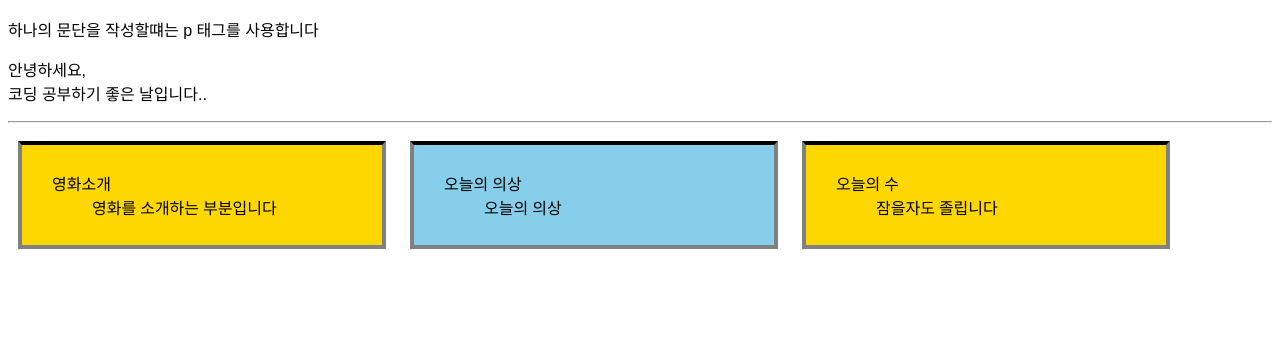
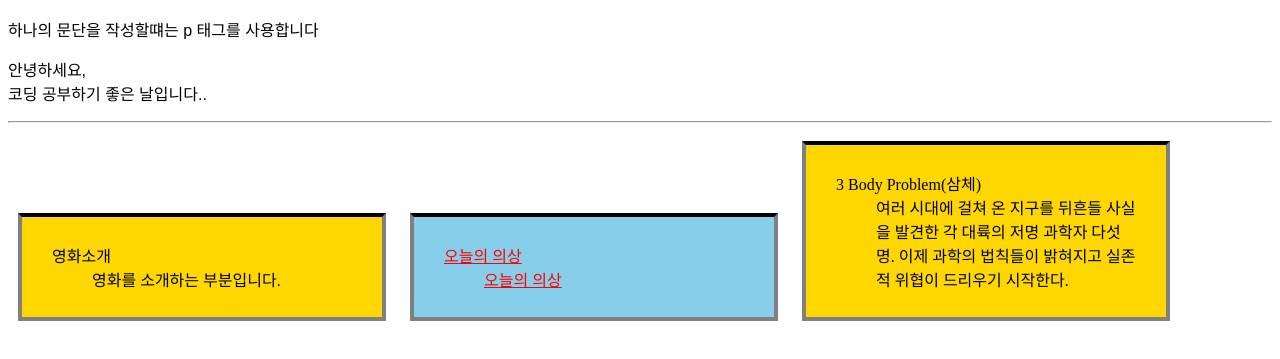
Before and after one commit to KHyeonggi/WebStudy, a plain HTML site: page index.html in a window 1280 px wide. Shown: the part 127-486 px from the top of the page. Drawn offline with Linux system fonts and the light colour scheme.

Commit message:
ootd stlye +

```diff
--- a/index.html
+++ b/index.html
@@ -15,11 +15,12 @@
             padding: 10px 30px 10px 30px;
             width: 300px;
         }
-
         div.contents{
             background-color: gold;
         }
         div.ootd{
+            text-decoration: underline;
+            color: red;
             background-color:  skyblue;
         }
         p{
@@ -36,7 +37,7 @@
     <div class="contents">
         <dl>
             <dt>영화소개</dt>
-            <dd>영화를 소개하는 부분입니다</dd>
+            <dd>영화를 소개하는 부분입니다.</dd>
         </dl>
     </div>
     <div class="ootd">
@@ -48,8 +49,8 @@
     </div>
     <div class="contents">
         <dl>
-            <dt>오늘의 수</dt>
-            <dd>잠을자도 졸립니다</dd>
+            <dt>3 Body Problem(삼체)</dt>
+            <dd>여러 시대에 걸쳐 온 지구를 뒤흔들 사실을 발견한 각 대륙의 저명 과학자 다섯 명. 이제 과학의 법칙들이 밝혀지고 실존적 위협이 드리우기 시작한다.</dd>
         </dl>
     </div>
 </body>
```
